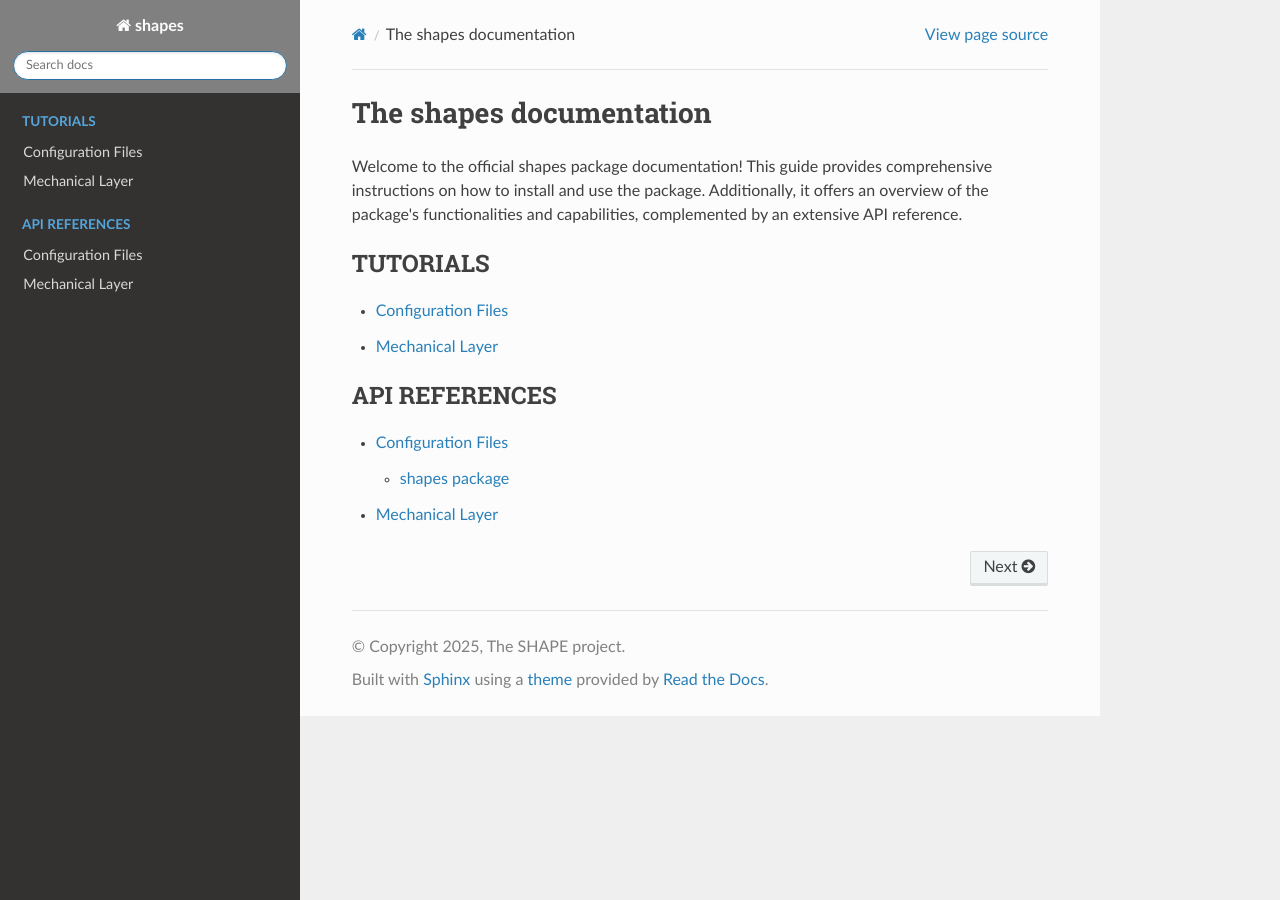
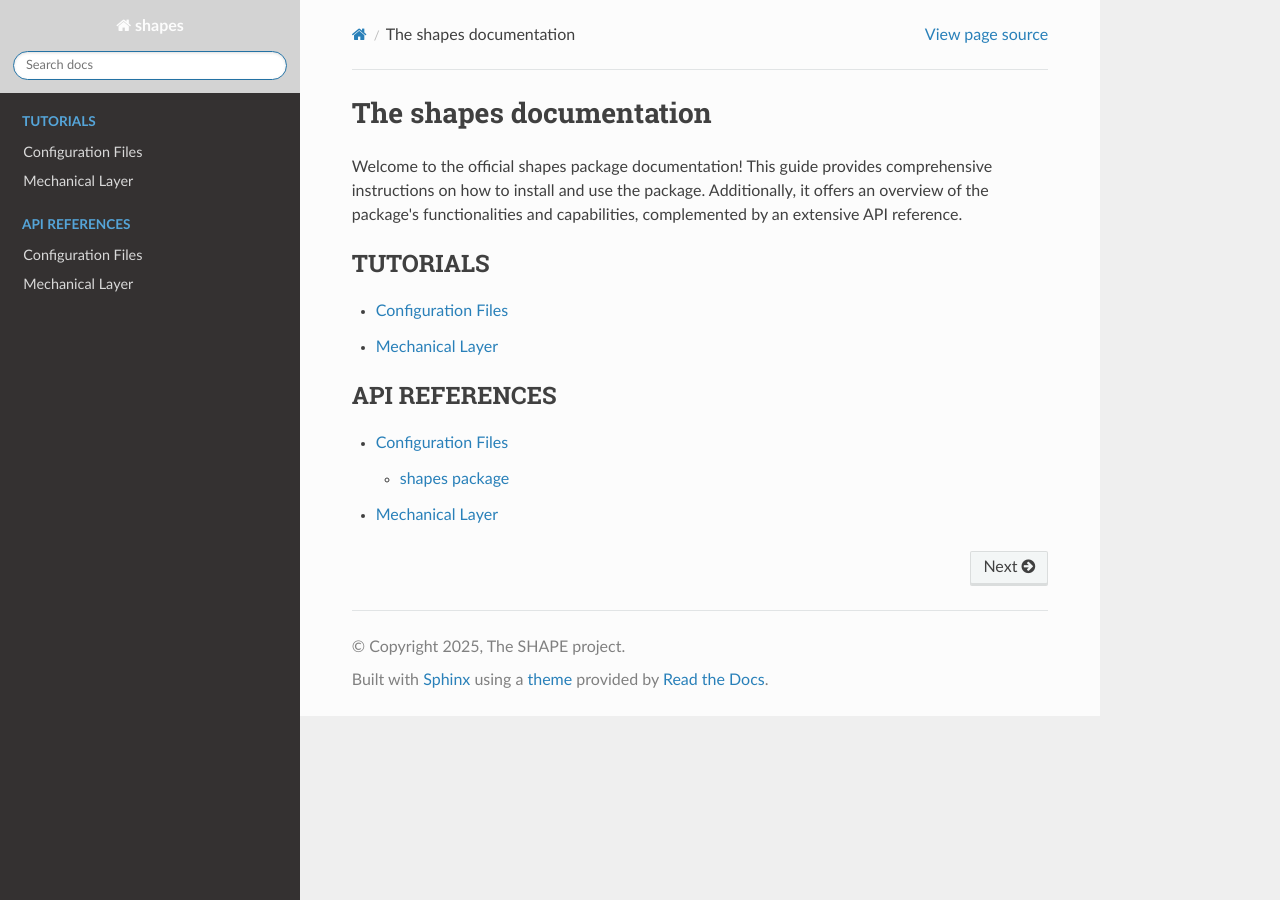
Before and after one commit to odufour7/Shape, a Sphinx documentation site: the page built from docs/source/index.rst, in a window 1280 px wide. Built offline with Sphinx 7.4.7 and the Read the Docs theme 3.1.0, drawn with Linux system fonts in a browser that asks for light colours; pages that are not in the unit, such as notebooks, are missing from menus.

```diff
--- a/docs/source/_static/custom.css
+++ b/docs/source/_static/custom.css
@@ -1,6 +1,6 @@
 /* Styling for the side navigation search bar */
 .wy-side-nav-search {
-    background-color: grey; /* Set the background color */
+    background-color: lightgrey; /* Set the background color */
 }
 
 
```
Also changed, not shown: 1 other file.
